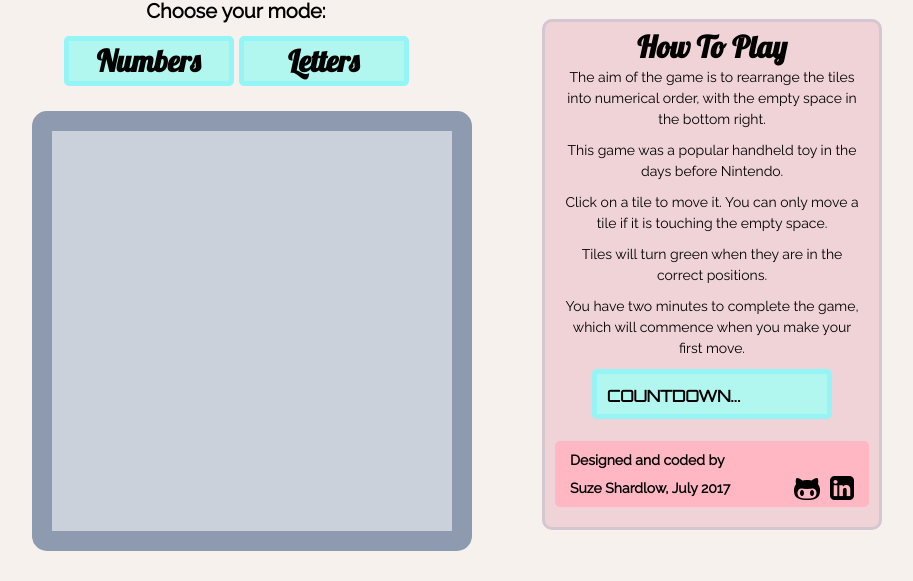
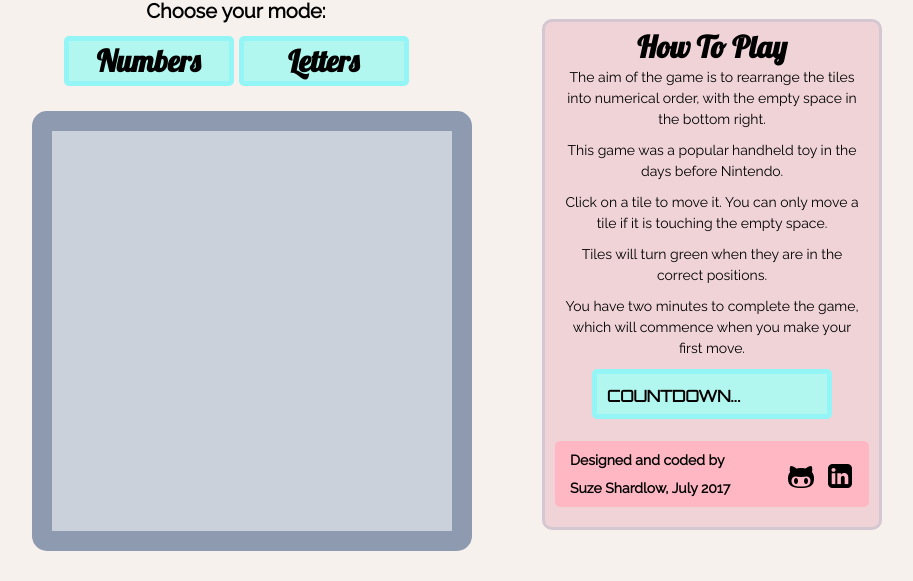
Before and after one commit to SuzeShardlow/Unscramble, a PHP site: page / in a window 1280 px wide. Shown: the part 224-805 px from the top of the page, without its empty margins (183-1096 px from the left). Run offline with PHP 8.4, Linux system fonts and the light colour scheme; some libraries are stand-ins or nearby versions.

Commit message:
pushing project one

```diff
--- a/css/style.css
+++ b/css/style.css
@@ -54,6 +54,11 @@
 .clicks {
   font-family: 'Lobster', cursive;
   font-size: 18px;
+}
+
+i {
+  line-height: 0px !important;
+  margin: 2px;
 }
 
 #countdown {
```
